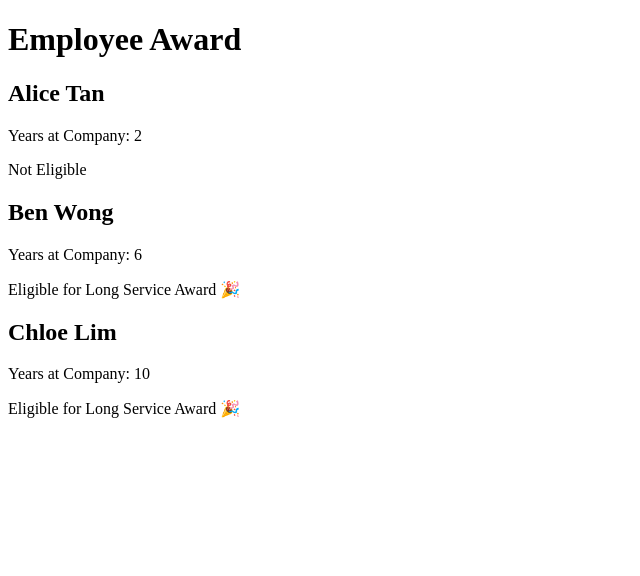
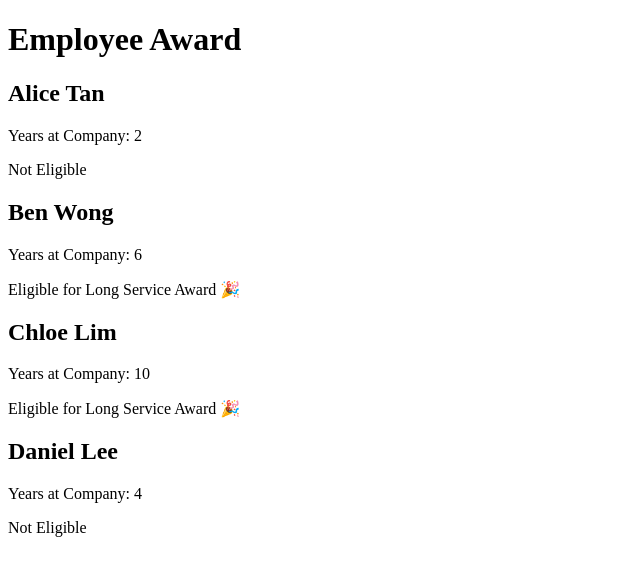
Before and after one commit to ihsky065/employee-awards, a React (Vite) app: page / in a window 1280 px wide. Shown: the top 576 px of the page, without its empty margins (0-640 px from the left). Built offline with nearby package versions, Linux system fonts and the light colour scheme.

Commit message:
feat: add Employee Award last props

```diff
--- a/src/App.jsx
+++ b/src/App.jsx
@@ -15,6 +15,7 @@ function App () {
         <EmployeeAward name={'Alice Tan'} years={2}/>
         <EmployeeAward name={'Ben Wong'} years={6}/>
         <EmployeeAward name={'Chloe Lim'} years={10}/>
+        <EmployeeAward name={'Daniel Lee'} years={4}/>
         </>
     )
 }
```
